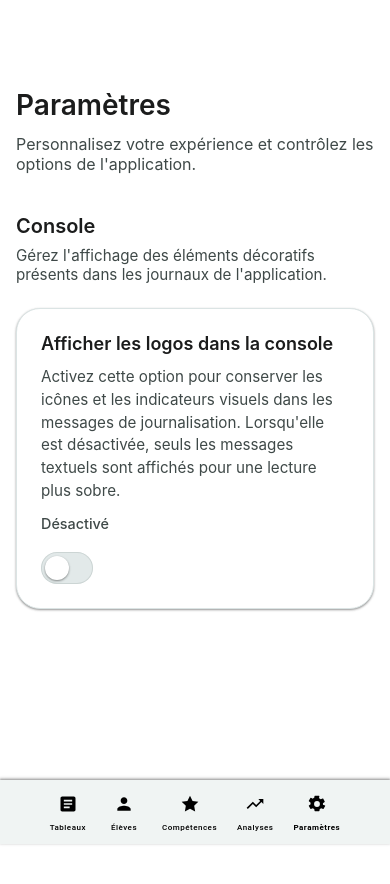
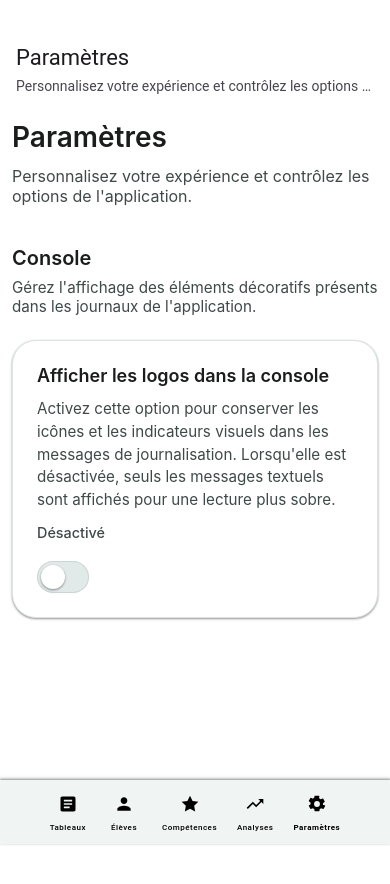
Before and after one commit to juliencorre/evaluations, a Vue app: page /settings in a window 390 px wide. Shown: the top 884 px of the page. Built offline with nearby package versions, Linux system fonts and the light colour scheme; no server answers; the database is empty.

Commit message:
Add Material 3 top app bar to settings view

```diff
--- a/src/views/SettingsView.vue
+++ b/src/views/SettingsView.vue
@@ -1,5 +1,12 @@
 <template>
-  <main class="settings-page" role="main">
+  <div class="settings-page">
+    <TopAppBar
+      title="Paramètres"
+      subtitle="Personnalisez votre expérience et contrôlez les options de l'application."
+      variant="medium"
+    />
+
+    <main class="settings-content" role="main">
       <section class="settings-header">
         <h1 class="settings-title">Paramètres</h1>
         <p class="settings-subtitle">
@@ -44,10 +51,12 @@
         </article>
       </section>
     </main>
+  </div>
 </template>
 
 <script setup lang="ts">
 import { computed } from 'vue'
+import TopAppBar from '@/components/TopAppBar.vue'
 import { useSettingsStore } from '@/stores/settingsStore'
 
 const { showConsoleLogos, setShowConsoleLogos } = useSettingsStore()
@@ -70,8 +79,17 @@ const handleConsoleLogoToggle = (event: Event) => {
 
 <style scoped>
 .settings-page {
-  padding: 104px 24px 120px;
+  display: flex;
+  flex-direction: column;
+  min-height: 100vh;
+  background: #ffffff;
+}
+
+.settings-content {
+  flex: 1;
+  padding: 32px 24px 120px;
   max-width: 960px;
+  width: 100%;
   margin: 0 auto;
   display: flex;
   flex-direction: column;
@@ -233,8 +251,8 @@ const handleConsoleLogoToggle = (event: Event) => {
 }
 
 @media (max-width: 768px) {
-  .settings-page {
-    padding: 88px 16px 112px;
+  .settings-content {
+    padding: 24px 16px 112px;
   }
 
   .setting-card {
@@ -246,6 +264,10 @@ const handleConsoleLogoToggle = (event: Event) => {
 }
 
 @media (max-width: 480px) {
+  .settings-content {
+    padding: 24px 12px 112px;
+  }
+
   .settings-title {
     font-size: 1.75rem;
   }
```
Lines whose indentation alone changed are shown as unchanged.
